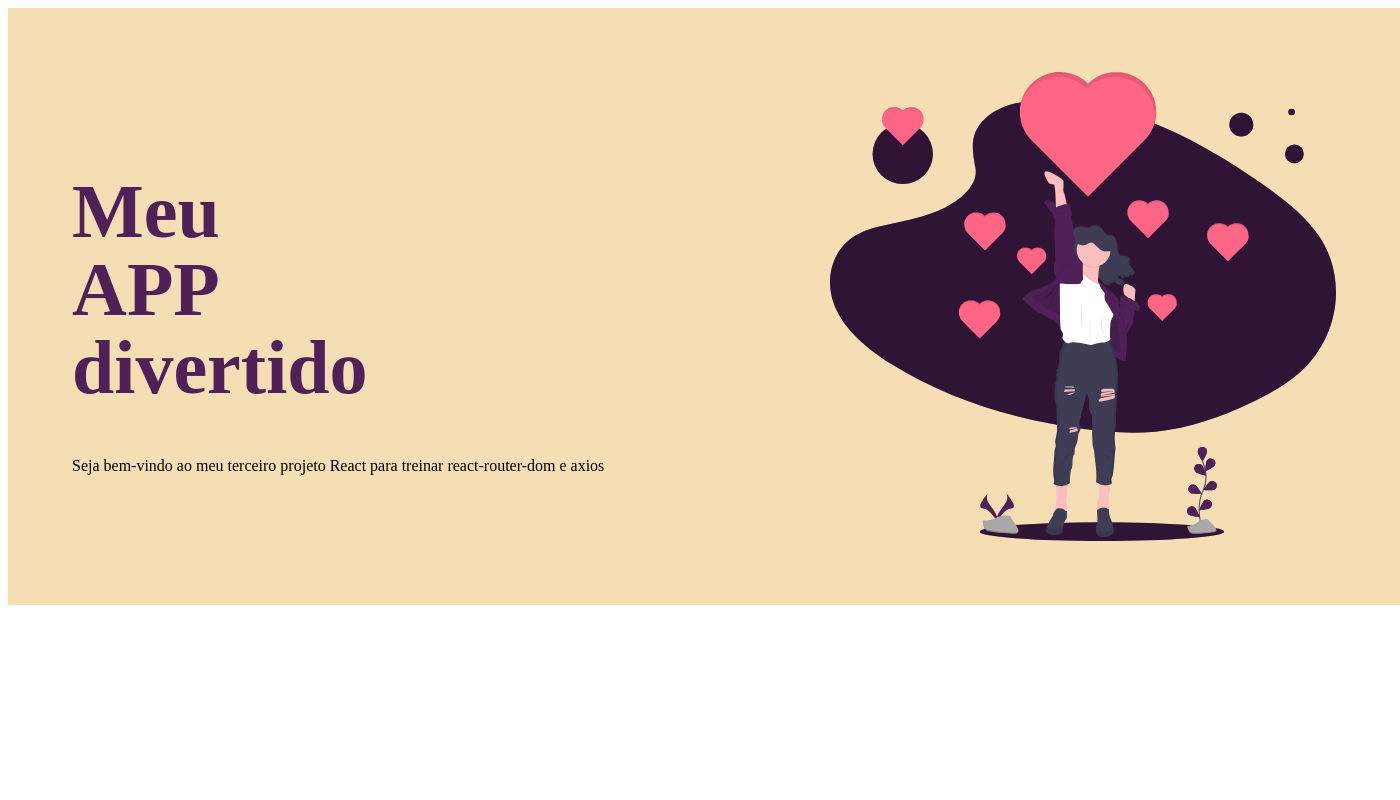
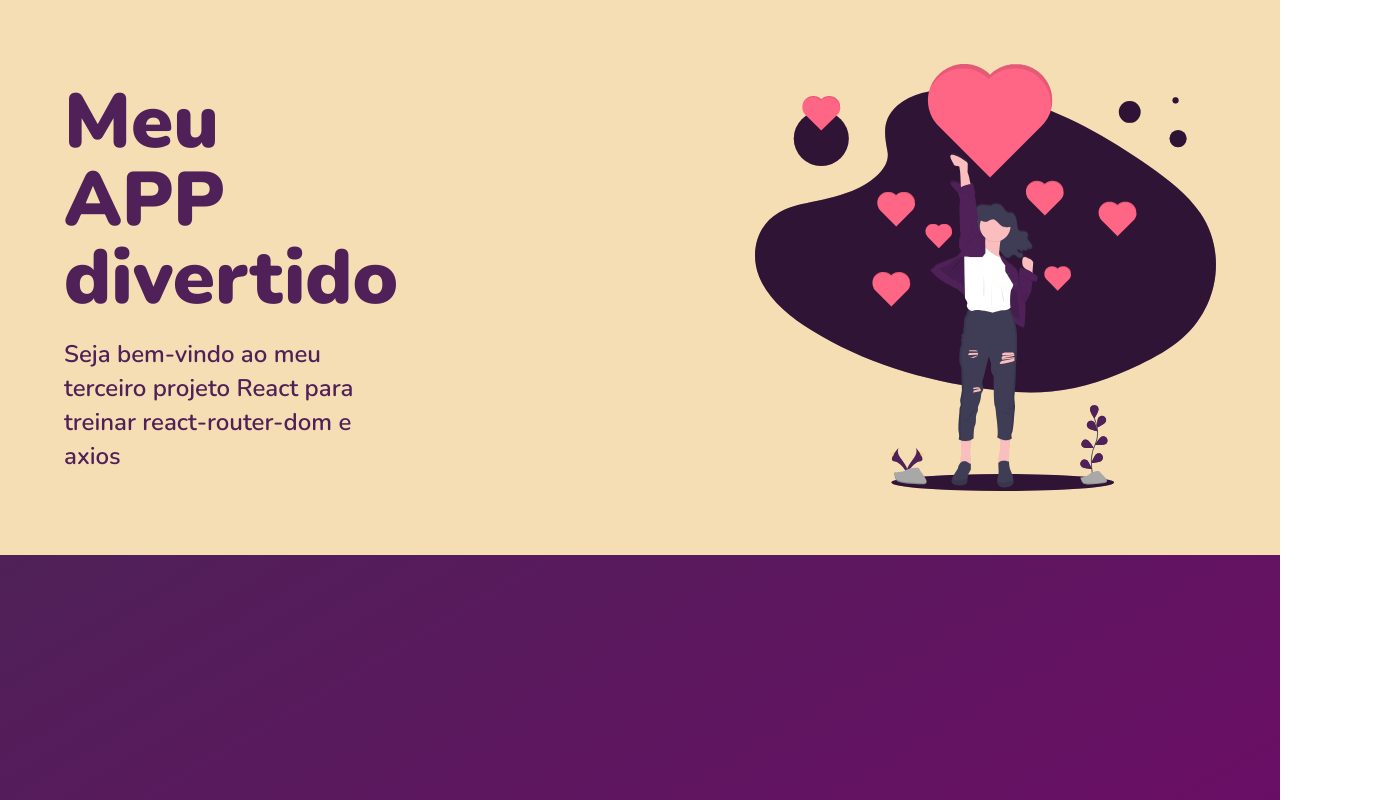
Before and after one commit to andrezasantana/app-divertido-reprograma, a React (Create React App) app: page / in a window 1280 px wide. Shown: the whole page, 1400 px wide, since content can reach past the window. Built offline with nearby package versions, Linux system fonts and the light colour scheme.

Commit message:
atualiza banner

```diff
--- a/public/index.html
+++ b/public/index.html
@@ -1,15 +1,15 @@
 <!DOCTYPE html>
 <html lang="en">
+
 <head>
   <meta charset="utf-8" />
   <link rel="icon" href="%PUBLIC_URL%/favicon.ico" />
   <meta name="viewport" content="width=device-width, initial-scale=1" />
   <meta name="theme-color" content="#000000" />
-    <meta
-      name="description"
-      content="Web site created using create-react-app"
-    />
+  <meta name="description" content="Web site created using create-react-app" />
   <link rel="apple-touch-icon" href="%PUBLIC_URL%/logo192.png" />
+  <link rel="preconnect" href="https://fonts.gstatic.com">
+  <link href="https://fonts.googleapis.com/css2?family=Nunito:wght@600;700;900&display=swap" rel="stylesheet">
   <!--
       manifest.json provides metadata used when your web app is installed on a
       user's mobile device or desktop. See https://developers.google.com/web/fundamentals/web-app-manifest/
@@ -26,6 +26,7 @@
     -->
   <title>React App</title>
 </head>
+
 <body>
   <noscript>You need to enable JavaScript to run this app.</noscript>
   <div id="root"></div>
@@ -40,4 +41,5 @@
       To create a production bundle, use `npm run build` or `yarn build`.
     -->
 </body>
+
 </html>
--- a/src/App.js
+++ b/src/App.js
@@ -1,5 +1,6 @@
 import React from "react";
 import Banner from "./components/banner";
+import "./global.css"
 
 function App() {
   return (
--- a/src/components/banner/index.js
+++ b/src/components/banner/index.js
@@ -11,7 +11,7 @@ const Banner = () => {
             </div>
             <img src={Img} alt='Ilustração de uma mulher com varios corações em volta' />
         </div>
-    )
+        )
 }
 
-export default Banner;
+        export default Banner;
--- a/src/components/banner/style.css
+++ b/src/components/banner/style.css
@@ -21,6 +21,15 @@
 	max-width: 1100px;
 	height: 100%;
 	max-height: 680px;
+}
+
+.main p {
+    margin-top: 20px;
+    font-size: 24px;
+    line-height: 34px;
+    color: #4f2158;
+    width:300px;
+
 }
 
 @media (max-width:768px) {
--- /dev/null
+++ b/src/global.css
@@ -0,0 +1,14 @@
+*{
+    margin: 0;
+    padding: 0;
+    box-sizing: border-box;
+}
+
+body{
+    color: rgb(255, 255, 255);
+    background: linear-gradient(329.54deg, #720869 0%, #4f2158 100%);
+}
+
+body, input, button, textarea{
+    font: 600 18px Nunito, sans-serif;
+}
```
Lines whose indentation alone changed are shown as unchanged.
